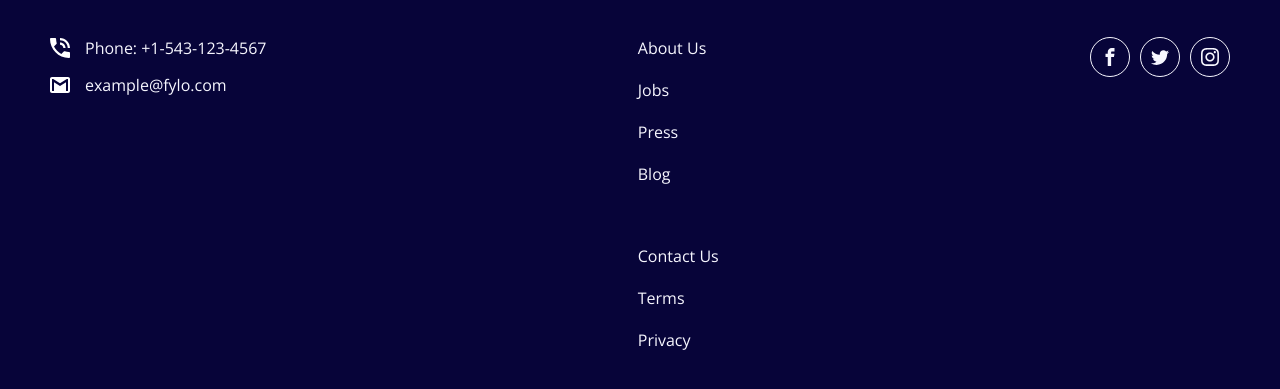
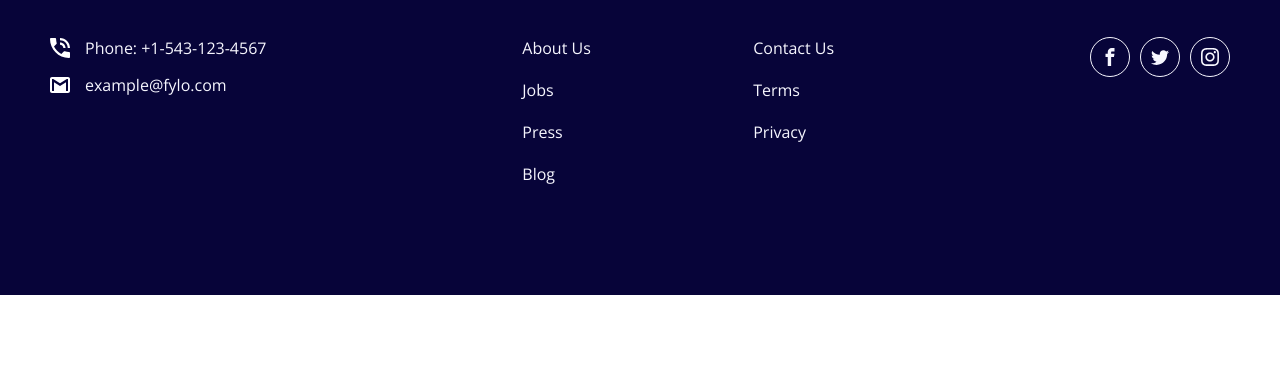
Before and after one commit to anonggentlegentle/Fylo-landing-page-with-two-column-layout, a website: page index.html in a window 1280 px wide. Shown: the part 1784-2173 px from the top of the page. After the commit the page ends 2079 px from the top, so only its background shows below. Drawn offline with nearby package versions, Linux system fonts and the light colour scheme; files that its build step writes are made by us from their sources.

Commit message:
Fixed footer menu layout

```diff
--- a/css/style.scss
+++ b/css/style.scss
@@ -450,7 +450,9 @@ video {
     row-gap: 2rem;
     column-gap: 15rem;
 
-    grid-template-columns: repeat(1, 1fr);
+    @media only screen and (max-width: $bp-1) {
+      grid-template-columns: repeat(1, 1fr);
+    }
   }
 
   .footer__item {
```
